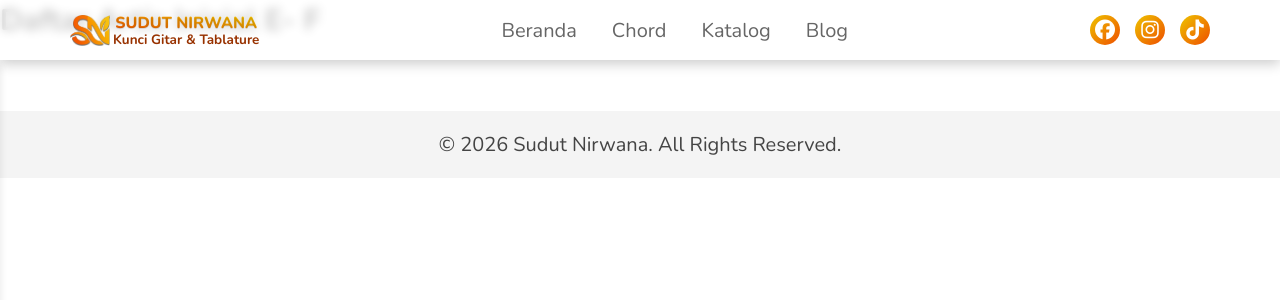
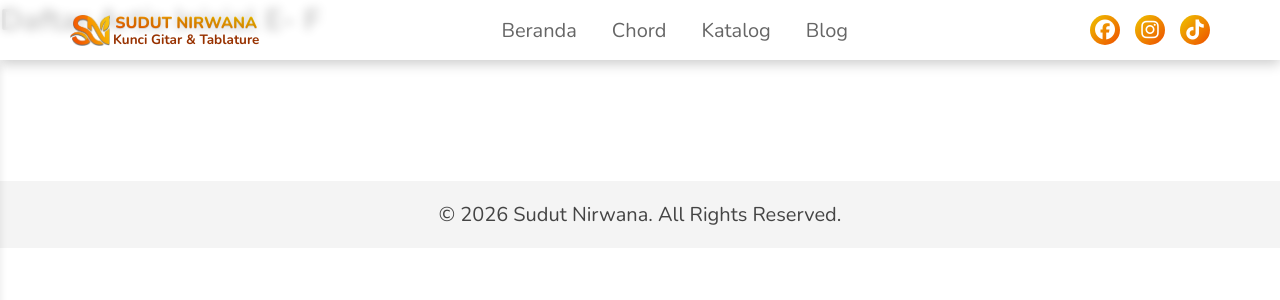
Before and after one commit to sudut-nirwana/sudut-nirwana-main, a Jekyll site: the page built from artis/e-f.md, in a window 1280 px wide. Shown: the top 300 px of the page. Built offline with Jekyll 4.4.1, drawn with Linux system fonts in a browser that asks for light colours.

Commit message:
Update alfabet.css

```diff
--- a/assets/css/alfabet.css
+++ b/assets/css/alfabet.css
@@ -5,6 +5,8 @@
     gap: 12px;
     margin-top: 20px;
     width: 100%;
+    padding: 0 20px;
+    padding-top: 70px;
 }
 
 /* Responsif: Jika layar 768px atau lebih luas, bagi jadi 2 kolom */
```
